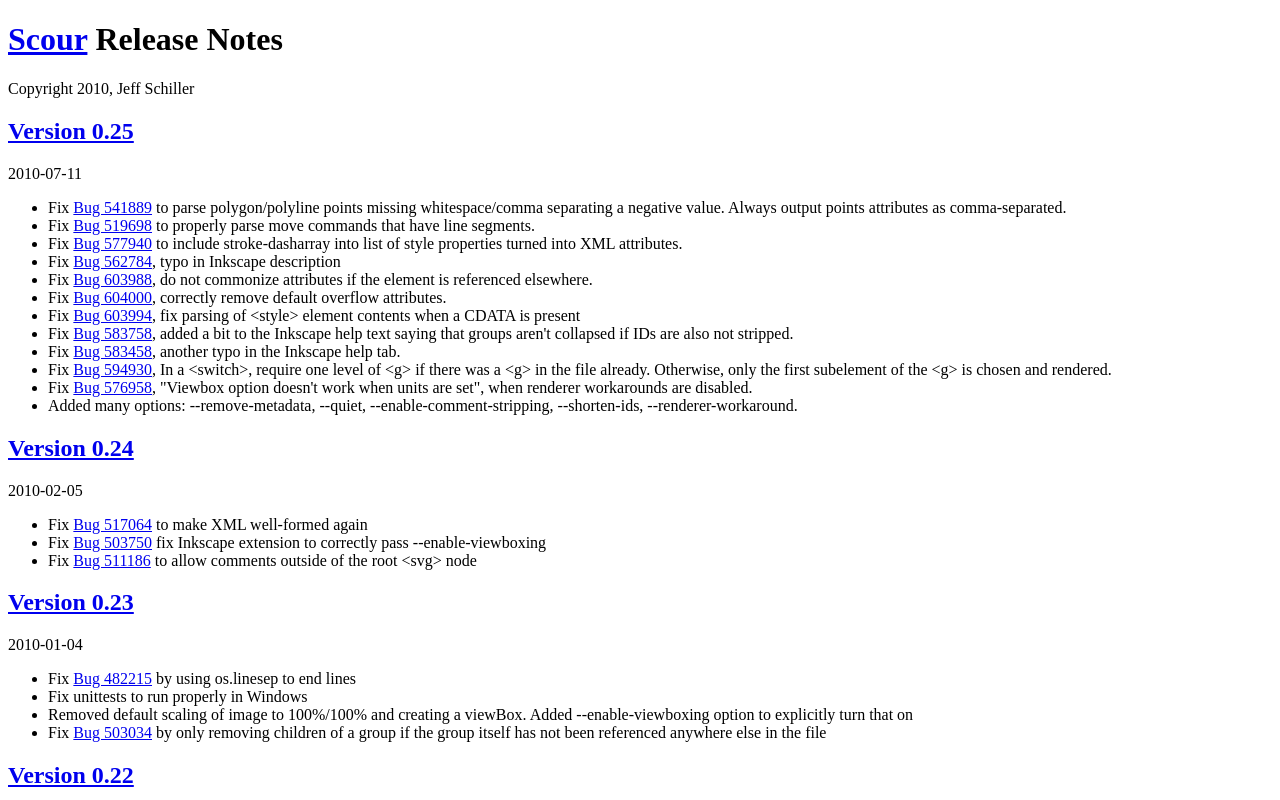
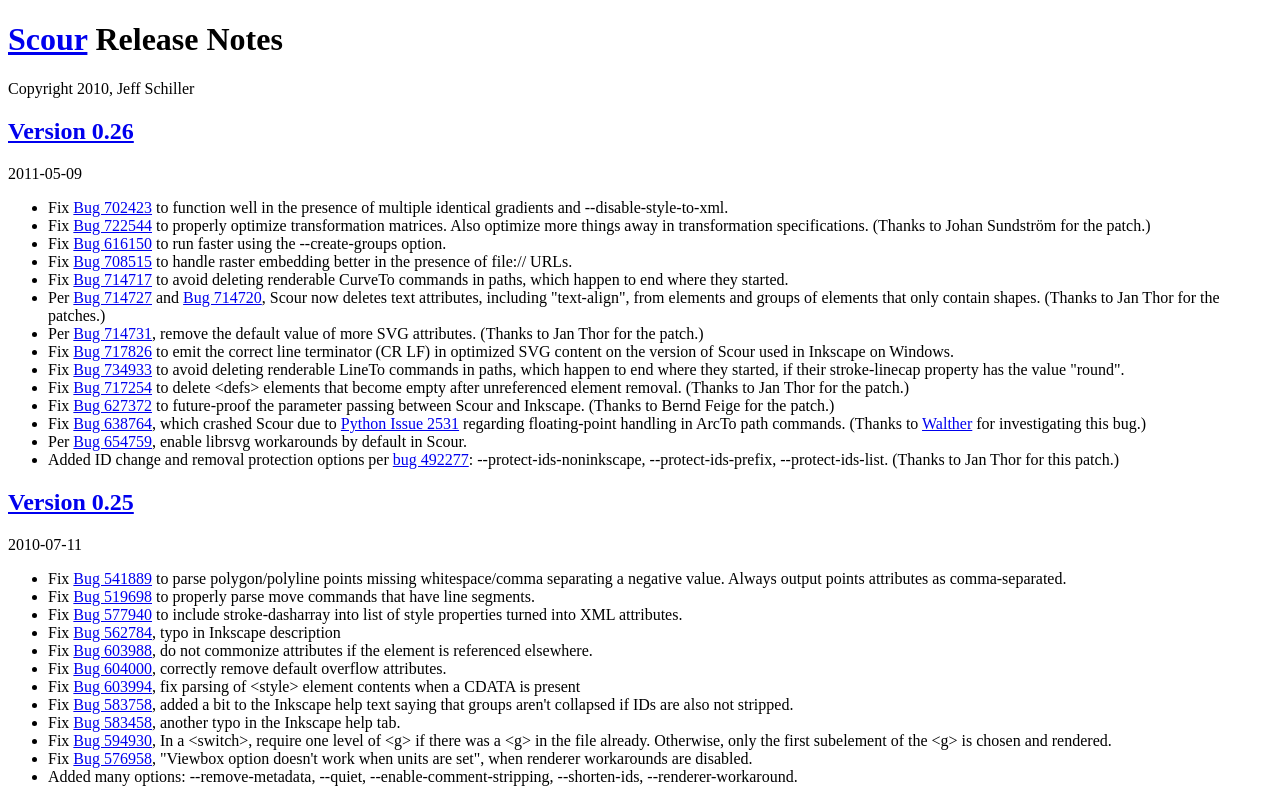
Before and after one commit to scour-project/scour, a plain HTML site: page release-notes.html in a window 1280 px wide. Shown: the top 800 px of the page. Drawn offline with Linux system fonts and the light colour scheme.

Commit message:
Add release notes for version 0.26.

```diff
--- a/release-notes.html
+++ b/release-notes.html
@@ -8,6 +8,29 @@
 <h1><a href="http://codedread.com/scour/">Scour</a> Release Notes</h1>
 
 <p>Copyright 2010, Jeff Schiller</p>
+
+<section id="0.26">
+	<header>
+		<h2><a href="#0.26">Version 0.26</a></h2>
+	</header>
+	<p>2011-05-09</p>
+	<ul>
+		<li>Fix <a href="https://bugs.launchpad.net/scour/+bug/702423">Bug 702423</a> to function well in the presence of multiple identical gradients and --disable-style-to-xml.</li>
+		<li>Fix <a href="https://bugs.launchpad.net/scour/+bug/722544">Bug 722544</a> to properly optimize transformation matrices. Also optimize more things away in transformation specifications. (Thanks to Johan Sundstr&ouml;m for the patch.)</li>
+		<li>Fix <a href="https://bugs.launchpad.net/scour/+bug/616150">Bug 616150</a> to run faster using the --create-groups option.</li>
+		<li>Fix <a href="https://bugs.launchpad.net/scour/+bug/562784">Bug 708515</a> to handle raster embedding better in the presence of file:// URLs.</li>
+		<li>Fix <a href="https://bugs.launchpad.net/scour/+bug/714717">Bug 714717</a> to avoid deleting renderable CurveTo commands in paths, which happen to end where they started.</li>
+		<li>Per <a href="https://bugs.launchpad.net/scour/+bug/714727">Bug 714727</a> and <a href="https://bugs.launchpad.net/scour/+bug/714720">Bug 714720</a>, Scour now deletes text attributes, including "text-align", from elements and groups of elements that only contain shapes. (Thanks to Jan Thor for the patches.)</li>
+		<li>Per <a href="https://bugs.launchpad.net/scour/+bug/714731">Bug 714731</a>, remove the default value of more SVG attributes. (Thanks to Jan Thor for the patch.)</li>
+		<li>Fix <a href="https://bugs.launchpad.net/scour/+bug/717826">Bug 717826</a> to emit the correct line terminator (CR LF) in optimized SVG content on the version of Scour used in Inkscape on Windows.</li>
+		<li>Fix <a href="https://bugs.launchpad.net/scour/+bug/734933">Bug 734933</a> to avoid deleting renderable LineTo commands in paths, which happen to end where they started, if their stroke-linecap property has the value "round".</li>
+		<li>Fix <a href="https://bugs.launchpad.net/scour/+bug/717254">Bug 717254</a> to delete &lt;defs&gt; elements that become empty after unreferenced element removal. (Thanks to Jan Thor for the patch.)</li>
+		<li>Fix <a href="https://bugs.launchpad.net/scour/+bug/627372">Bug 627372</a> to future-proof the parameter passing between Scour and Inkscape. (Thanks to Bernd Feige for the patch.)</li>
+		<li>Fix <a href="https://bugs.launchpad.net/scour/+bug/638764">Bug 638764</a>, which crashed Scour due to <a href="http://bugs.python.org/issue2531">Python Issue 2531</a> regarding floating-point handling in ArcTo path commands. (Thanks to <a href="https://launchpad.net/~walther-md">Walther</a> for investigating this bug.)</li>
+		<li>Per <a href="https://bugs.launchpad.net/scour/+bug/654759">Bug 654759</a>, enable librsvg workarounds by default in Scour.</li>
+		<li>Added ID change and removal protection options per <a href="https://bugs.launchpad.net/scour/+bug/492277">bug 492277</a>: --protect-ids-noninkscape, --protect-ids-prefix, --protect-ids-list. (Thanks to Jan Thor for this patch.)</li>
+	</ul>
+</section>
 
 <section id="0.25">
 	<header>
```
